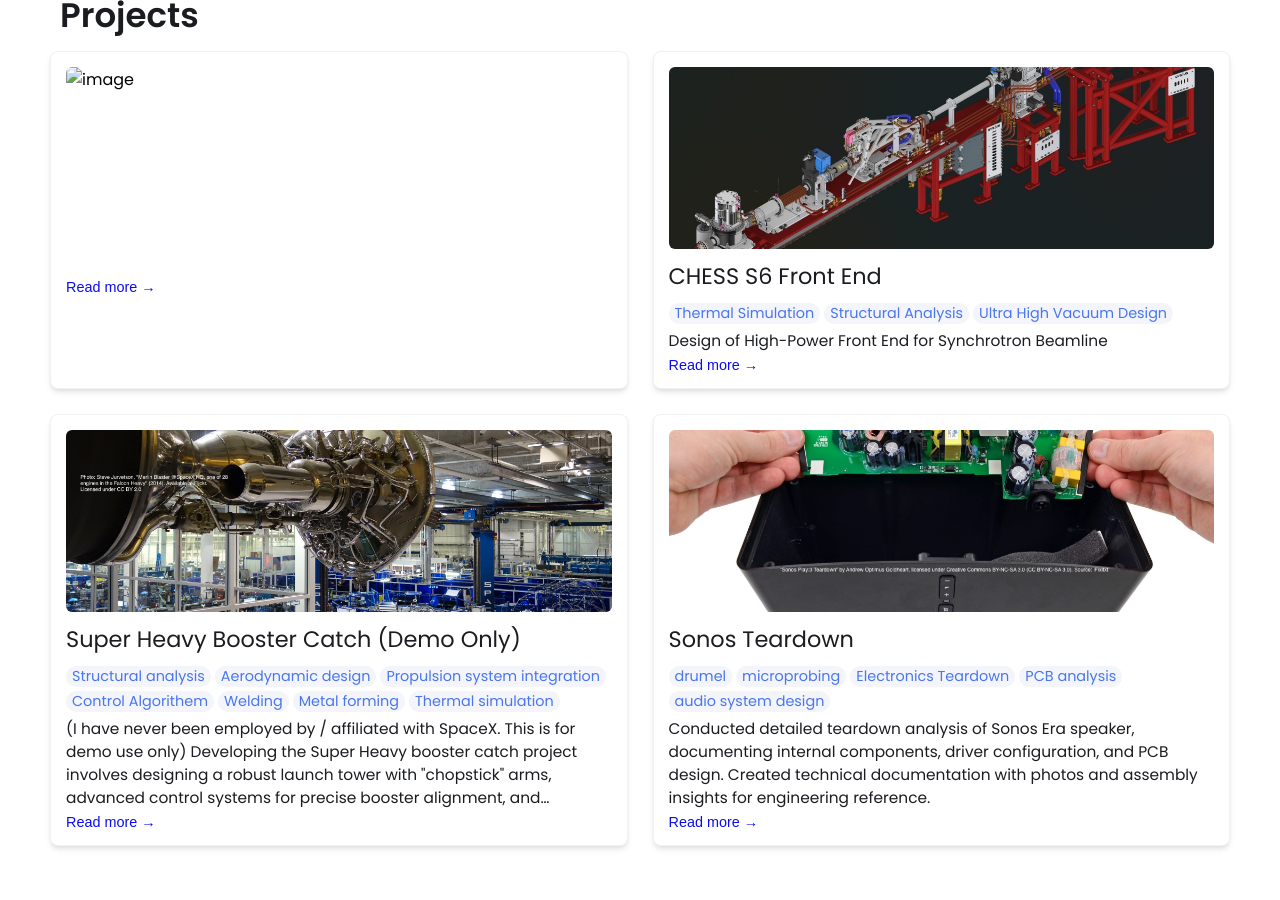
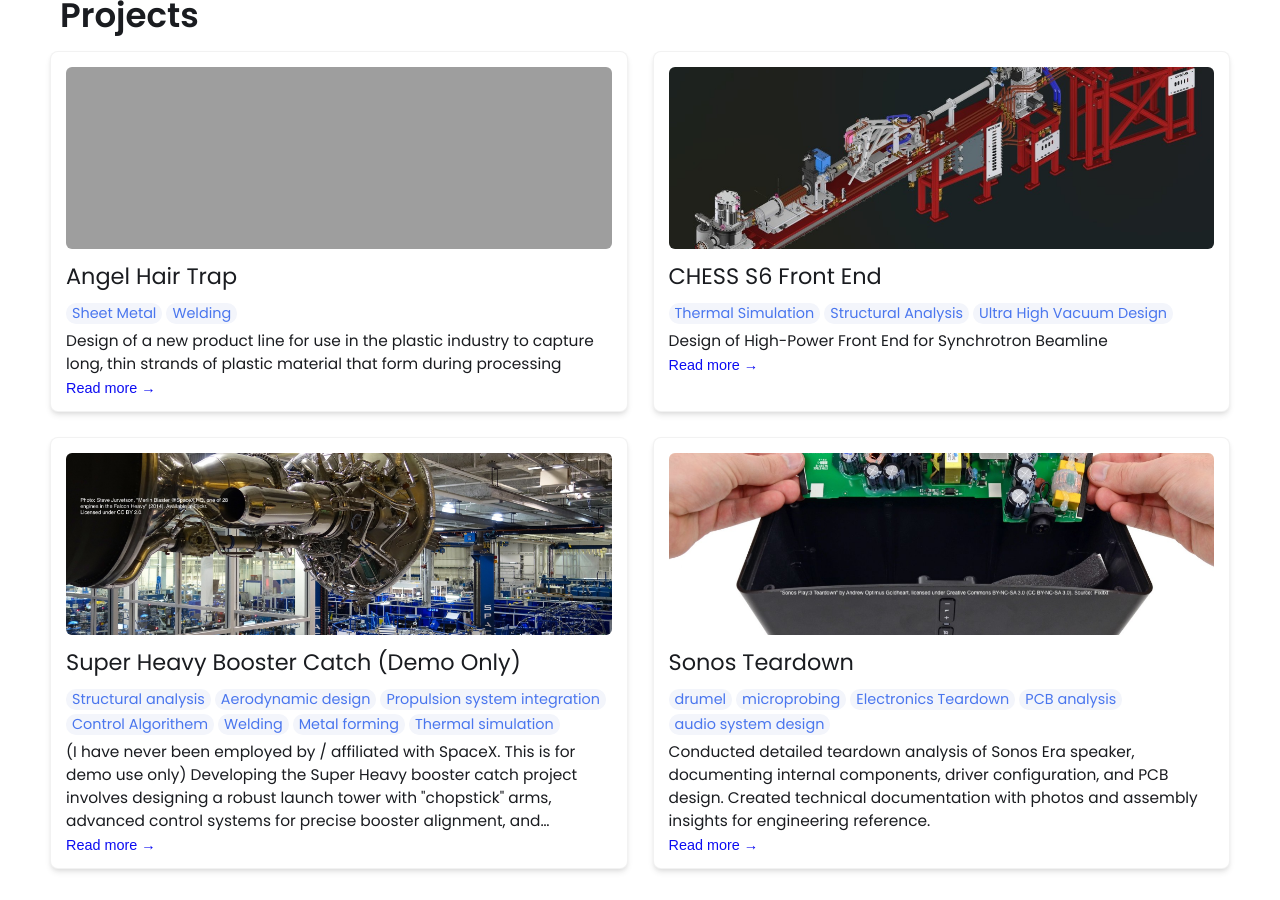
Before and after one commit to rfsantill/rfsantill.github.io, a Jekyll site: the page built from index.html, in a window 1280 px wide and 900 px high, scrolled down 1043 px. Built offline with Jekyll 4.4.1, drawn with Linux system fonts in a browser that asks for light colours.

Commit message:
Update index.md
Attempt 2 of fixing image

```diff
--- a/_projects/Angel Hair Trap/index.md
+++ b/_projects/Angel Hair Trap/index.md
@@ -6,7 +6,7 @@ skills:
   - Sheet Metal
   - Welding
 
-main-image: {% include image-gallery.html images="https://cdn.prod.websitefiles.com/5c17eb202f30f957245bfbee/65de013372fd56357db8fa27_Vortex-Angel-Hair-Trap-Clear-Cover.jpg" %}
+main-image: https://cdn.prod.website-files.com/5c17eb202f30f957245bfbee/65de013372fd56357db8fa27_Vortex-Angel-Hair-Trap-Clear-Cover.jpg
 ---
 
 ---
```
